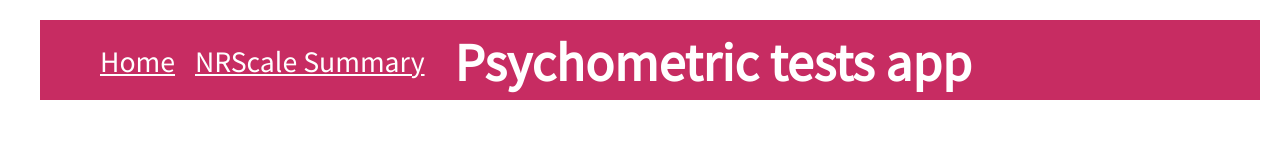
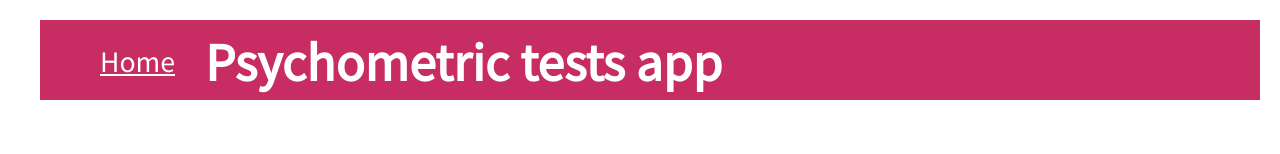
Before and after one commit to saraHumphries/psychometric_test_app, a React (Create React App) app in the folder psychometric_tests_app_client_side/: page / in a window 1280 px wide. Shown: the top 154 px of the page. Built offline with nearby package versions, Linux system fonts and the light colour scheme; no server answers.

Commit message:
removes NRS summary from NavBar

```diff
--- a/psychometric_tests_app_client_side/src/components/NavBar.js
+++ b/psychometric_tests_app_client_side/src/components/NavBar.js
@@ -6,7 +6,6 @@ const NavBar = function() {
         <nav>
             <ul id='nav-bar'>
                 <Link to='/'>Home</Link>
-                <Link to='/NRScale_summary'>NRScale Summary</Link>
             </ul>
             <h1>Psychometric tests app</h1>
 
```
